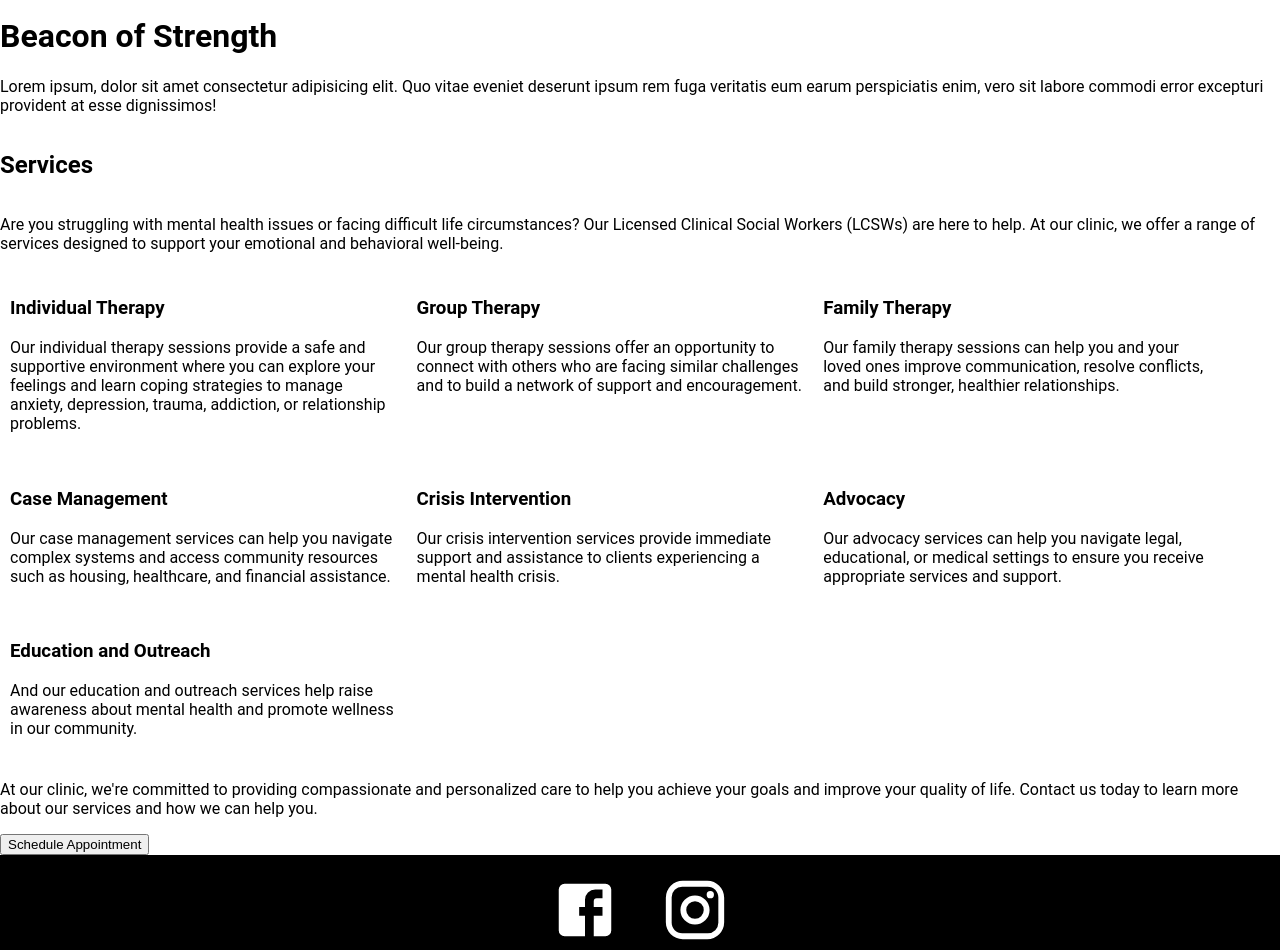
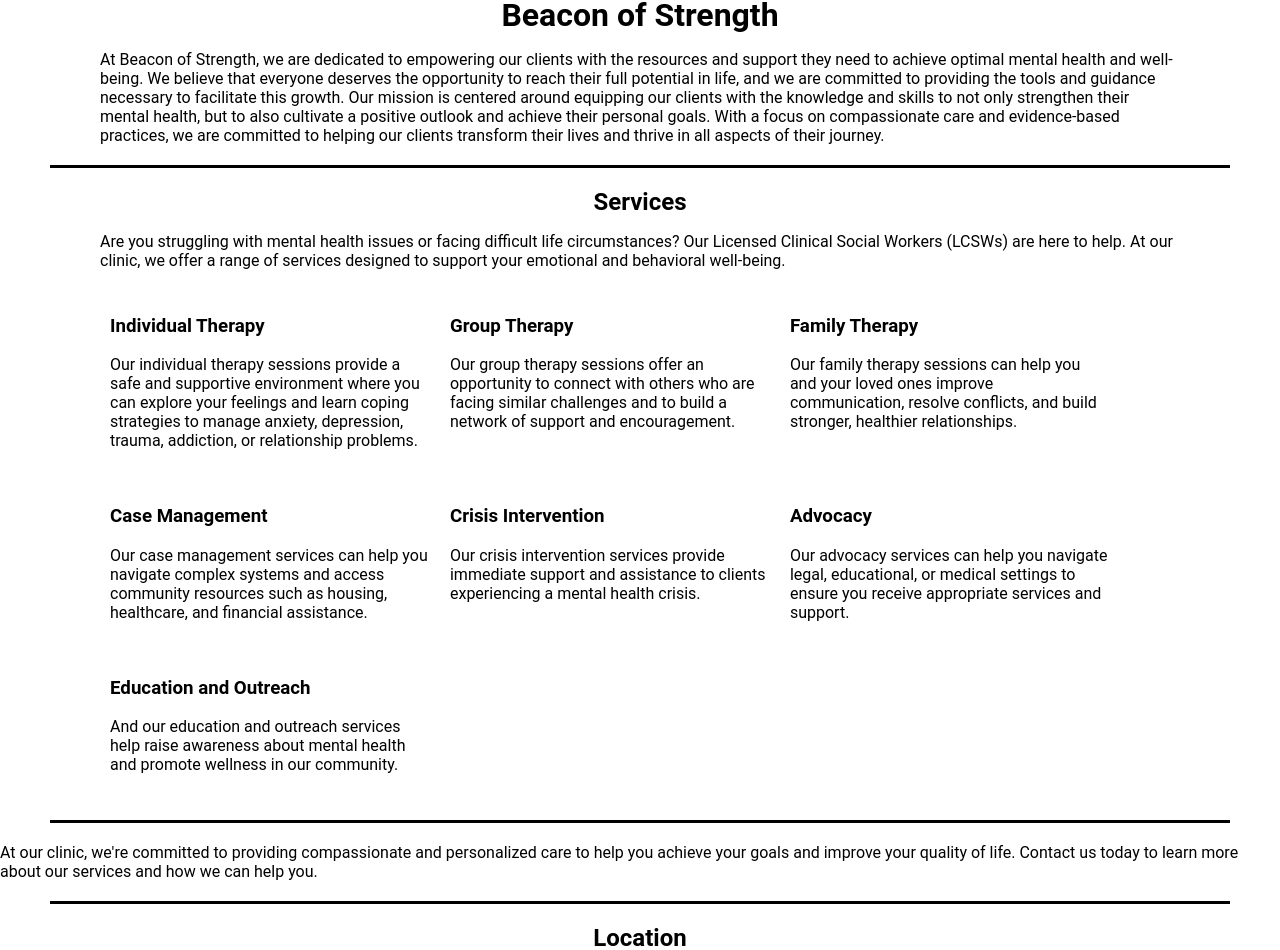
Before and after one commit to abattalov/bos, a React (Create React App) app: page / in a window 1280 px wide. Shown: the part 43-993 px from the top of the page. Built offline with nearby package versions, Linux system fonts and the light colour scheme.

Commit message:
added styling to headings and added page dividers

```diff
--- a/src/components/Footer.jsx
+++ b/src/components/Footer.jsx
@@ -11,6 +11,7 @@ export default function Footer() {
 
     return (
         <div className='footer'>
+            <div>
                 <div className='social-media'>
                 <Badge onClick={navigateToFacebook}>
                     <FacebookIcon/>
@@ -19,6 +20,10 @@ export default function Footer() {
                     <InstagramIcon/>
                 </Badge>
                 </div>
+            </div>
+            <div>
+                <h3>Telephone: 218-461-2118</h3>
+            </div>
             <div className='copywrite'>&#169; 2023 Beacon of Strength</div>
         </div>
   )
--- a/src/index.css
+++ b/src/index.css
@@ -66,9 +66,21 @@ html, body, #root {
   color: white;
 }
 
+.intro {
+  width: calc(100% - 200px);
+  margin-left: 100px;
+}
+
 .services {
   display: flex;
   flex-wrap: wrap;
+  width: calc(100% - 200px);
+  margin-left: 100px;
+}
+
+.title {
+  text-align: center;
+  margin: 0 auto;
 }
 
 .services-column {
@@ -76,3 +88,16 @@ html, body, #root {
   padding: 10px;
   box-sizing: border-box;
 }
+
+.footer-column {
+  flex: 1;
+  padding: 10px;
+  box-sizing: border-box;
+}
+
+.page-divider {
+  border-top: 3px solid black;
+  margin: 20px 0;
+  width: calc(100% - 100px);
+  margin-left: 50px;
+}
--- a/src/pages/Contact.jsx
+++ b/src/pages/Contact.jsx
@@ -4,6 +4,7 @@ function Contact() {
   return (
     <div>
       <h1>Contact Us</h1>
+      <h3>Telephone: 218-461-2118</h3>
       <address>205 w 2nd St. Duluth MN, 55802 Suite 335</address>
     </div>
   )
--- a/src/pages/Home.jsx
+++ b/src/pages/Home.jsx
@@ -5,10 +5,13 @@ function Home() {
   return (
     <div>
         <div className='header-container'>
-          <h1>Beacon of Strength</h1>
-          <p>Lorem ipsum, dolor sit amet consectetur adipisicing elit. Quo vitae eveniet deserunt ipsum rem fuga veritatis eum earum perspiciatis enim, vero sit labore commodi error excepturi provident at esse dignissimos!</p>
+          <h1 className='title'>Beacon of Strength</h1>
+          <div className='intro'>
+            <p>At Beacon of Strength, we are dedicated to empowering our clients with the resources and support they need to achieve optimal mental health and well-being. We believe that everyone deserves the opportunity to reach their full potential in life, and we are committed to providing the tools and guidance necessary to facilitate this growth. Our mission is centered around equipping our clients with the knowledge and skills to not only strengthen their mental health, but to also cultivate a positive outlook and achieve their personal goals. With a focus on compassionate care and evidence-based practices, we are committed to helping our clients transform their lives and thrive in all aspects of their journey.</p>
+          </div>
+          <div className='page-divider'></div>
           <div className="services">
-            <h2>Services</h2>
+            <h2 className='title'>Services</h2>
             <p>
               Are you struggling with mental health issues or facing difficult life circumstances? Our Licensed Clinical Social Workers (LCSWs) are here to help. At our clinic, we offer a range of services designed to support your emotional and behavioral well-being.
             </p>
@@ -58,11 +61,13 @@ function Home() {
                 And our education and outreach services help raise awareness about mental health and promote wellness in our community.
               </p>
             </div>
-
-            <p>
-              At our clinic, we're committed to providing compassionate and personalized care to help you achieve your goals and improve your quality of life. Contact us today to learn more about our services and how we can help you.
-            </p>
           </div>
+          <div className='page-divider'></div>
+          <p>
+            At our clinic, we're committed to providing compassionate and personalized care to help you achieve your goals and improve your quality of life. Contact us today to learn more about our services and how we can help you.
+          </p>
+          <div className='page-divider'></div>
+          <h2 className='title'>Location</h2>
           <Link to='/contact'>
             <button>Schedule Appointment</button>
           </Link>
```
Lines whose indentation alone changed are shown as unchanged.
